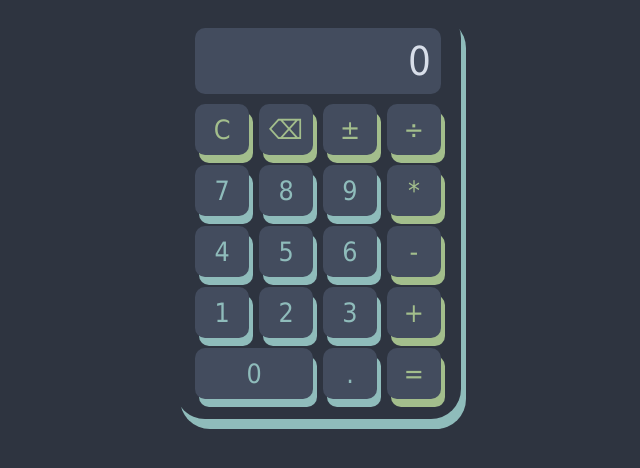
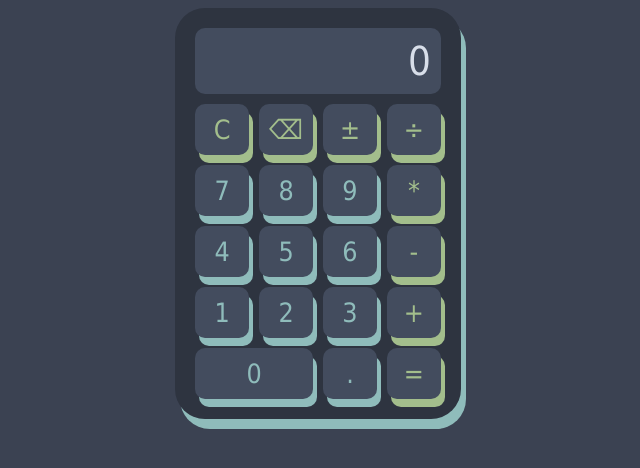
Before and after one commit to jacknugent1529/Simple-calculator, a plain HTML site: page index.html in a window 1280 px wide. Shown: the whole page, without its empty margins (322-962 px from the left). Drawn offline with Linux system fonts and the light colour scheme.

Commit message:
Change background color

```diff
--- a/style.css
+++ b/style.css
@@ -23,7 +23,7 @@ body {
   display: flex;
   /* align-items: center; */
   justify-content: center;
-  background-color: var(--nord0);
+  background-color: var(--nord1);
 }
 .calculator {
   /* height: 100%; */
@@ -36,6 +36,7 @@ body {
   box-shadow: 5px 10px var(--nord7);
   padding: 20px;
   border-radius: 30px;
+  background-color: var(--nord0);
 }
 #output {
   text-align: right;
```
